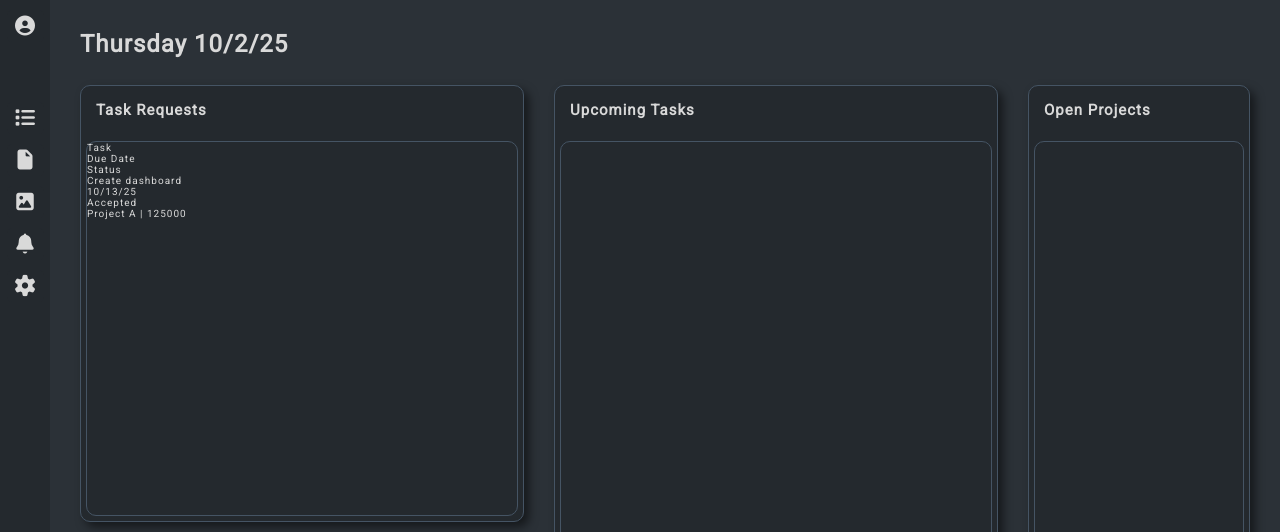
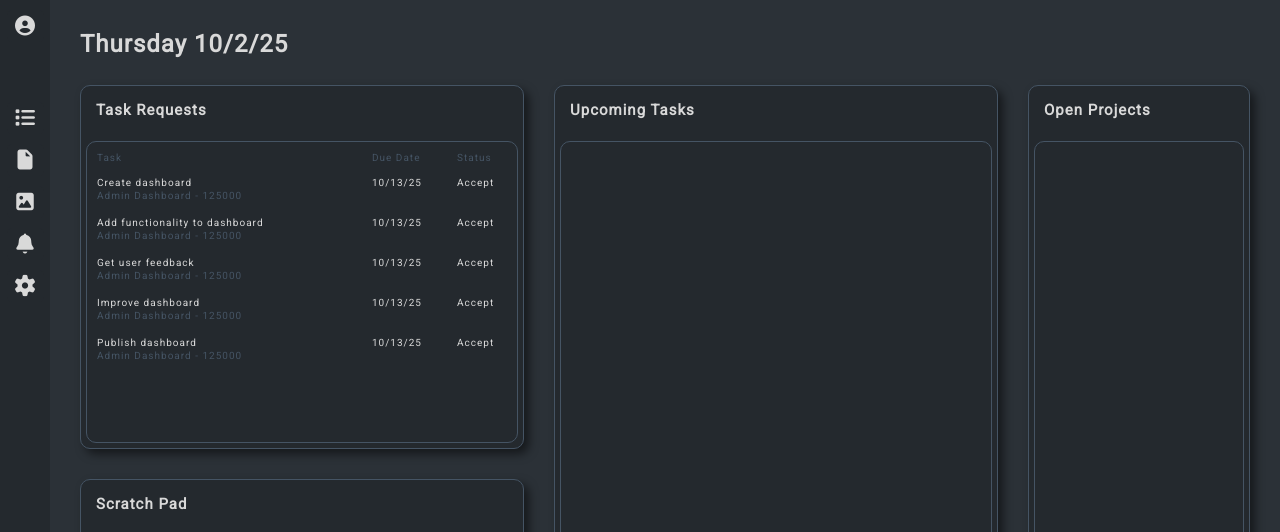
Before and after one commit to donjd/admin-dashboard, a plain HTML site: page index.html in a window 1280 px wide. Shown: the top 532 px of the page. Drawn offline with Linux system fonts and the light colour scheme.

Commit message:
Add tasks to task request card

```diff
--- a/index.html
+++ b/index.html
@@ -44,13 +44,44 @@
       <article class="card" id="task-request-card">
         <h3>Task Requests</h3>
         <section class="item-container" id="task-request-item-container">
-          <p id="task-request-task-header">Task</p>
-          <p id="task-request-due-date-header">Due Date</p>
-          <p id="task-request-status-header">Status</p>
-          <p class="task-request-task">Create dashboard</p>
+          <p id="task-request-task-header" class="task-request-header">Task</p>
+          <p id="task-request-due-date-header" class="task-request-header">Due Date</p>
+          <p id="task-request-status-header" class="task-request-header">Status</p>
+
+          <div>
+            <p class="task-request-task">Create dashboard</p>
+            <p class="task-project">Admin Dashboard - 125000</p>
+          </div>
           <p class="task-request-date">10/13/25</p>
-          <p class="task-request-status">Accepted</p>
-          <p class="task-request-project">Project A | 125000</p>
+          <p class="task-request-status">Accept</p>
+
+          <div>
+            <p class="task-request-task">Add functionality to dashboard</p>
+            <p class="task-project">Admin Dashboard - 125000</p>
+          </div>
+          <p class="task-request-date">10/13/25</p>
+          <p class="task-request-status">Accept</p>
+
+          <div>
+            <p class="task-request-task">Get user feedback</p>
+            <p class="task-project">Admin Dashboard - 125000</p>
+          </div>
+          <p class="task-request-date">10/13/25</p>
+          <p class="task-request-status">Accept</p>
+
+          <div>
+            <p class="task-request-task">Improve dashboard</p>
+            <p class="task-project">Admin Dashboard - 125000</p>
+          </div>
+          <p class="task-request-date">10/13/25</p>
+          <p class="task-request-status">Accept</p>
+
+          <div>
+            <p class="task-request-task">Publish dashboard</p>
+            <p class="task-project">Admin Dashboard - 125000</p>
+          </div>
+          <p class="task-request-date">10/13/25</p>
+          <p class="task-request-status">Accept</p>
         </section>
       </article>
       <article class="card" id="upcoming-tasks-card">
--- a/styles.css
+++ b/styles.css
@@ -38,7 +38,7 @@ body {
 main {
   display: grid;
   grid-template-columns: 2fr 2fr 1fr;
-  grid-template-rows: var(--date-height) 2fr 1fr;
+  grid-template-rows: var(--date-height) 5fr 4fr;
   grid-template-areas:
     "date date date"
     "task-requests upcoming-tasks open-projects"
@@ -117,6 +117,21 @@ li {
   margin: var(--item-container-side-margin);
   margin-top: var(--item-container-top-margin);
   height: calc(100% - var(--card-title-height) - var(--item-container-side-margin) - var(--item-container-top-margin));
+  display: grid;
+  grid-template-columns: 1fr 75px 50px;
+  grid-template-rows: 25px;
+  grid-auto-rows: 40px;
+  column-gap: 10px;
+  padding: 10px;
+}
+
+.task-request-header {
+  color: var(--lightblue);
+}
+
+.task-project {
+  color: var(--lightblue);
+  margin-top: 2px;
 }
 
 #task-request-card {
```
